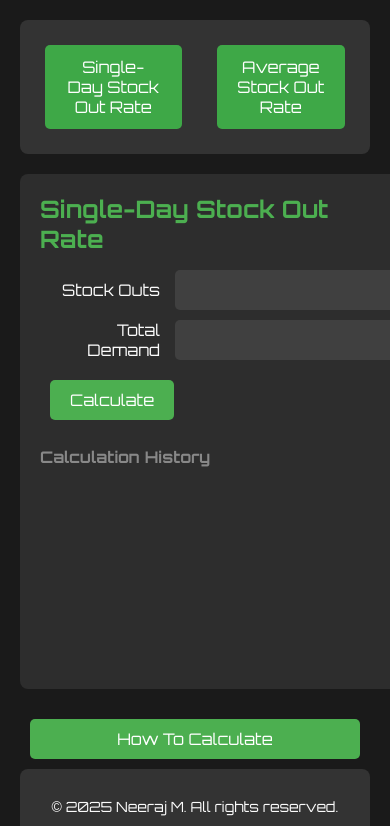
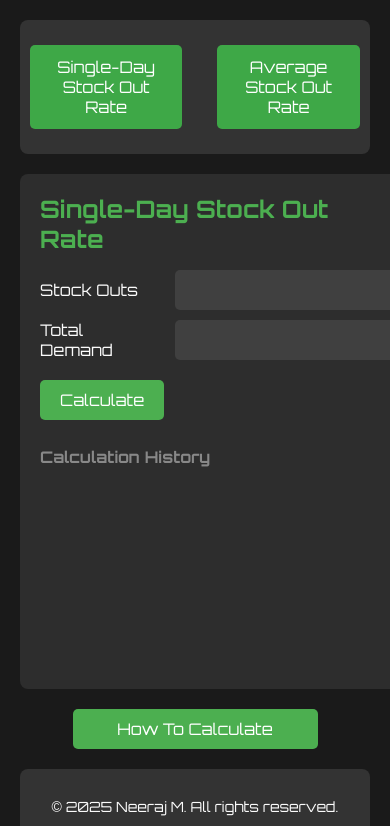
Before and after one commit to NERUZ-XOD/STOCK-OUT-RATE-WEBSITE, a plain HTML site: page index.html in a window 390 px wide. Shown: the top 826 px of the page. Drawn offline with Linux system fonts and the light colour scheme.

Commit message:
Update style.css

```diff
--- a/style.css
+++ b/style.css
@@ -11,7 +11,8 @@ body {
 
 nav {
     background-color: #333;
-    padding: 15px;
+    width: 100%;
+    padding: 15px 0;
     border-radius: 8px;
     margin-bottom: 20px;
     display: flex;
@@ -80,7 +81,7 @@ label {
     margin-right: 15px;
     font-size: 16px;
     min-width: 120px;
-    text-align: right;
+    text-align: left;
 }
 
 select, input[type="number"] {
@@ -152,11 +153,12 @@ tr:last-child td {
 
 footer {
     background-color: #333;
-    padding: 15px;
+    padding: 15px 0;
     border-radius: 8px;
     margin-top: auto;
     text-align: center;
     font-size: 14px;
+    width: 100%;
 }
 
 .social-links {
@@ -241,3 +243,14 @@ footer {
     transform: scale(1.05); /* Slightly increase button size */
     box-shadow: 0px 0px 15px 5px rgba(255, 255, 255, 0.8); /* Glowing effect */
 }
+.toggle-btn{
+    margin: auto;
+    margin-bottom: 20px;
+    width: 70%;
+}
+.reset-button{
+    margin-left: 0;
+}
+#calculate-button{
+    margin-left: 0%;
+}
```
